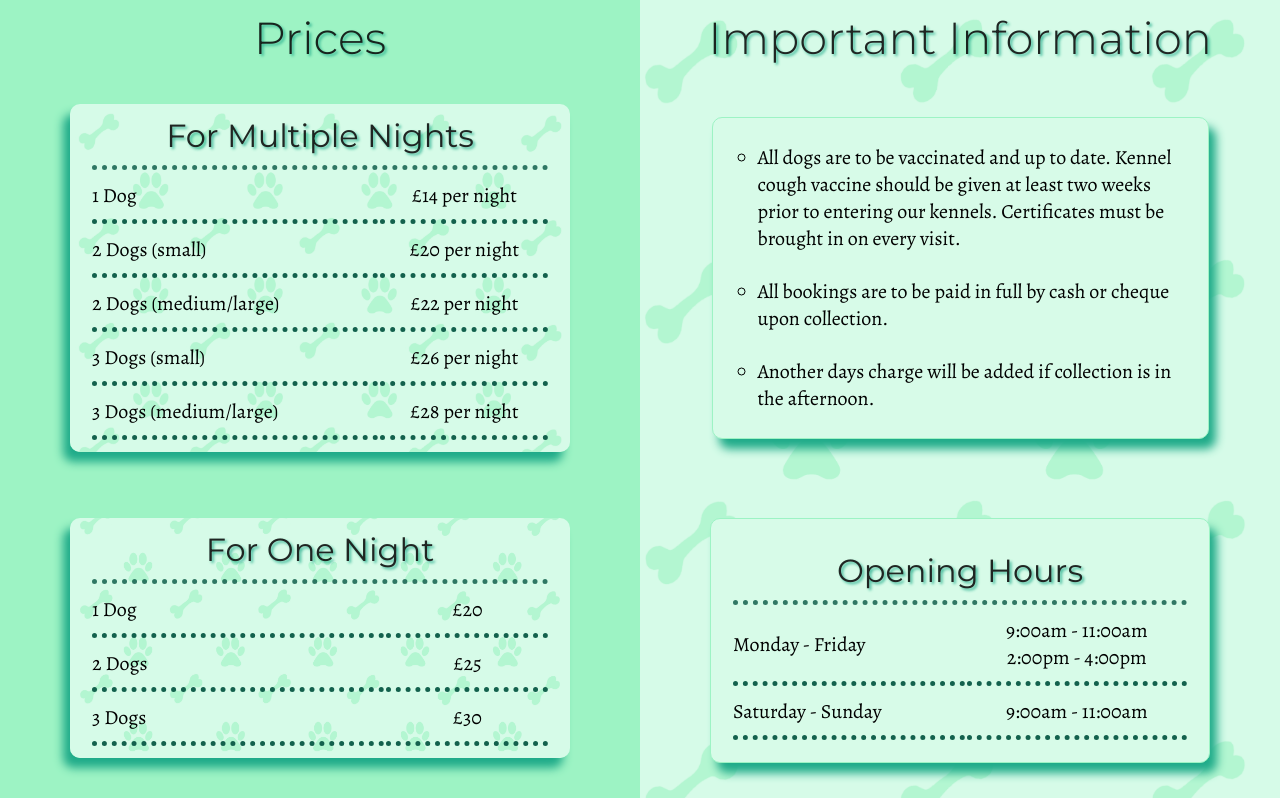
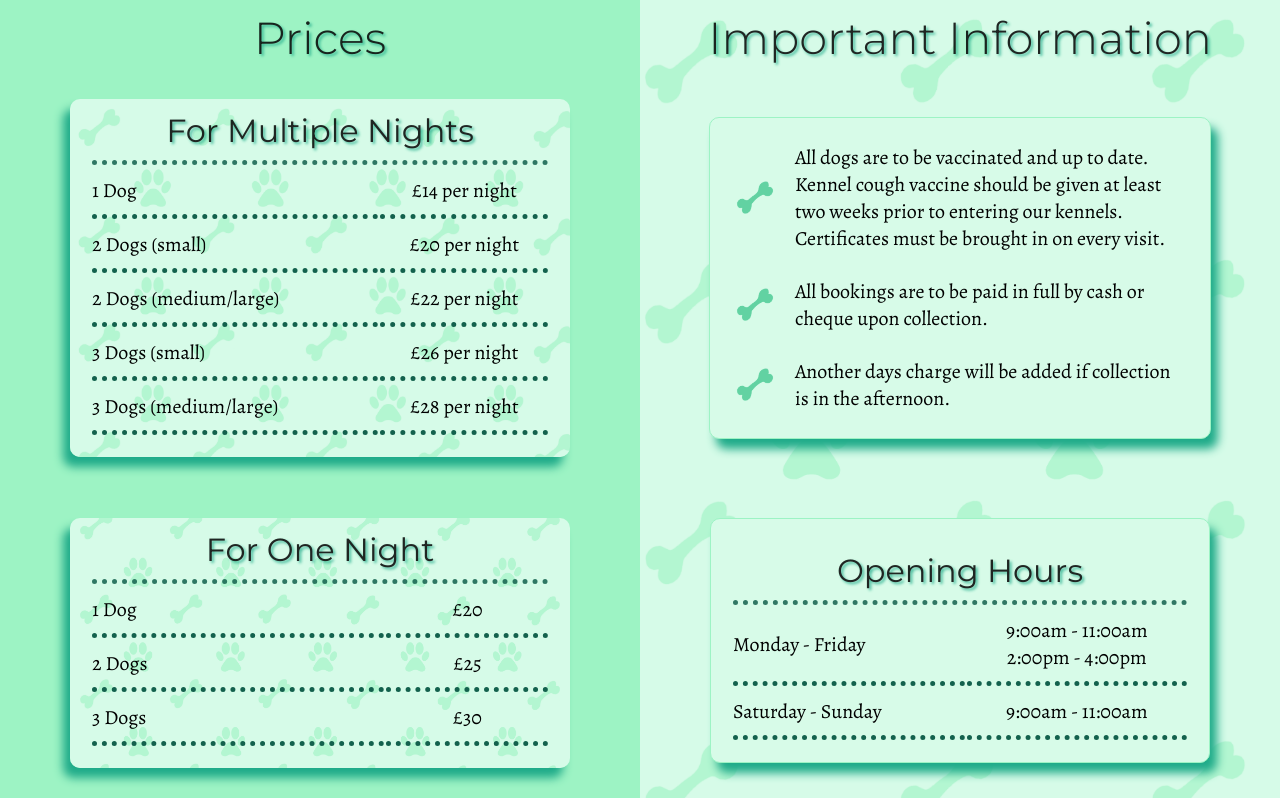
Before and after one commit to Velocima/green-lawns, a React (Create React App) app: page /services in a window 1280 px wide. Shown: the part 803-1603 px from the top of the page. Built offline with nearby package versions, Linux system fonts and the light colour scheme.

Commit message:
bullet points replaced with dog bone

```diff
--- a/src/components/Services.jsx
+++ b/src/components/Services.jsx
@@ -2,6 +2,7 @@ import React from 'react';
 import '../css/services.css';
 import { Link } from 'react-router-dom';
 import dog from '../images/good-boy.jpg';
+import bullet from '../images/list-style.png';
 
 export default function Services() {
 	return (
@@ -76,18 +77,27 @@ export default function Services() {
 				<h1>Important Information</h1>
 				<ul>
 					<li>
-						All dogs are to be vaccinated and up to date. Kennel
-						cough vaccine should be given at least two weeks prior
-						to entering our kennels. Certificates must be brought in
-						on every visit.
+						<img src={bullet} alt='' />
+						<p>
+							All dogs are to be vaccinated and up to date. Kennel
+							cough vaccine should be given at least two weeks
+							prior to entering our kennels. Certificates must be
+							brought in on every visit.
+						</p>
 					</li>
 					<li>
-						All bookings are to be paid in full by cash or cheque
-						upon collection.
+						<img src={bullet} alt='' />
+						<p>
+							All bookings are to be paid in full by cash or
+							cheque upon collection.
+						</p>
 					</li>
 					<li>
-						Another days charge will be added if collection is in
-						the afternoon.
+						<img src={bullet} alt='' />
+						<p>
+							Another days charge will be added if collection is
+							in the afternoon.
+						</p>
 					</li>
 				</ul>
 				<table>
--- a/src/css/services.css
+++ b/src/css/services.css
@@ -79,7 +79,7 @@
       height: 25vh; }
     .services .prices table {
       width: 500px;
-      padding: 0 20px 10px;
+      padding: 0 20px 20px;
       border-radius: 10px;
       background: url("../images/doggo-background-texture-3.png");
       background-repeat: no-repeat;
@@ -116,16 +116,23 @@
       flex-direction: column;
       justify-content: space-evenly;
       height: 40vh;
-      width: 455px;
-      padding: 0 20px;
+      width: 480px;
+      padding-right: 20px;
       border-radius: 10px;
       box-shadow: 7px 10px 10px #1fab89;
       background-color: #d7fbe8;
       border: 1px solid #9df3c4;
-      list-style-type: circle; }
+      list-style-type: none; }
       .services .important-information ul li {
+        display: flex;
+        align-items: center;
         margin-left: 25px;
         margin-right: 5px; }
+        .services .important-information ul li img {
+          display: inline;
+          width: 40px;
+          height: 40px;
+          padding-right: 20px; }
     .services .important-information table {
       align-self: start;
       position: relative;
--- a/src/scss/services.scss
+++ b/src/scss/services.scss
@@ -93,7 +93,7 @@
 		}
 		table {
 			width: 500px;
-			padding: 0 20px 10px;
+			padding: 0 20px 20px;
 			border-radius: 10px;
 			background: url('../images/doggo-background-texture-3.png');
 			background-repeat: no-repeat;
@@ -138,14 +138,22 @@
 			flex-direction: column;
 			justify-content: space-evenly;
 			height: 40vh;
-			width: 455px;
-			padding: 0 20px;
+			width: 480px;
+			padding-right: 20px;
 			border-radius: 10px;
 			box-shadow: 7px 10px 10px $green4;
 			background-color: $green1;
 			border: 1px solid $green2;
-			list-style-type: circle;
+			list-style-type: none;
 			li {
+				display: flex;
+				align-items: center;
+				img {
+					display: inline;
+					width: 40px;
+					height: 40px;
+					padding-right: 20px;
+				}
 				margin-left: 25px;
 				margin-right: 5px;
 			}
```
Also changed, not shown: src/images/list-bone.png (added), src/images/list-style.png (added).
